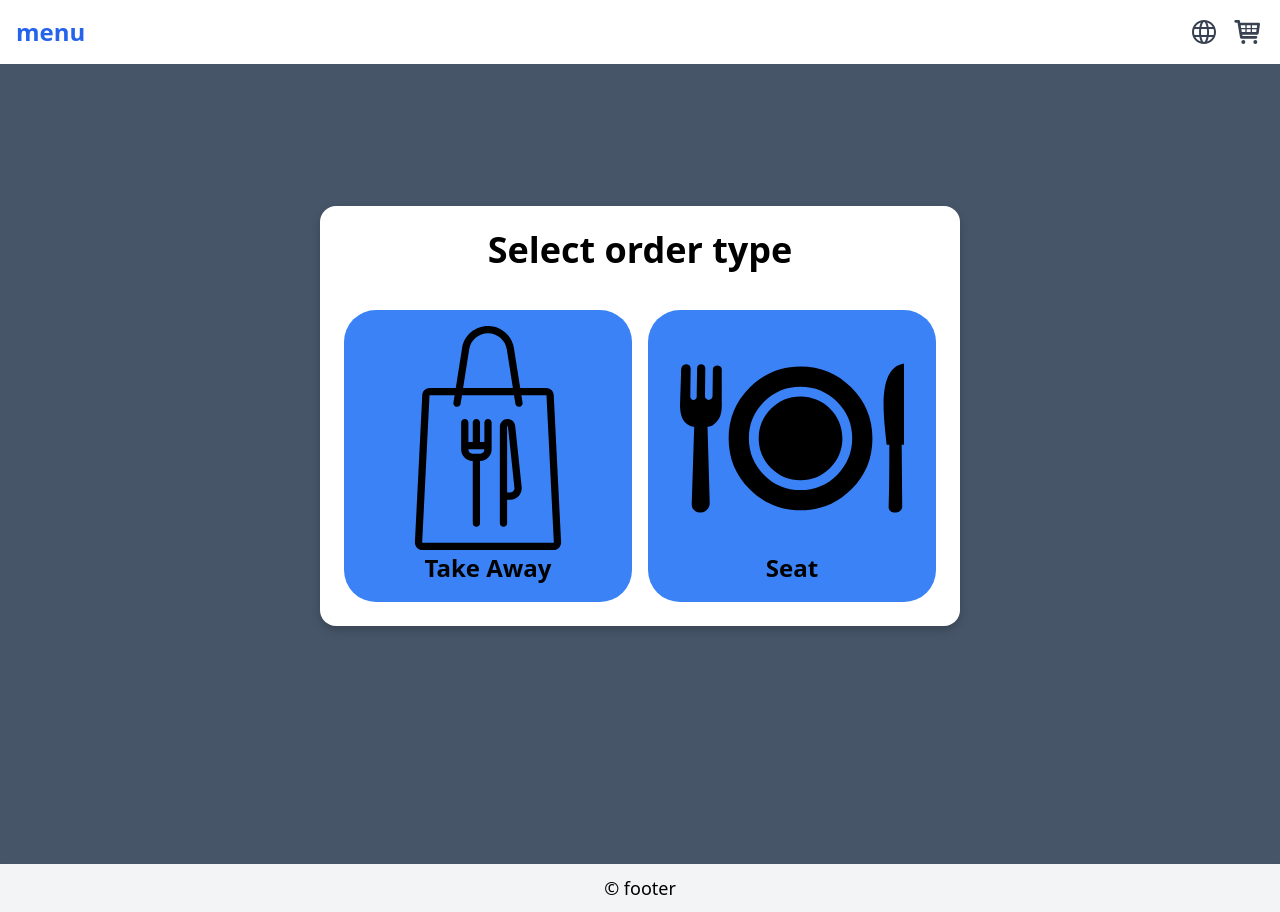
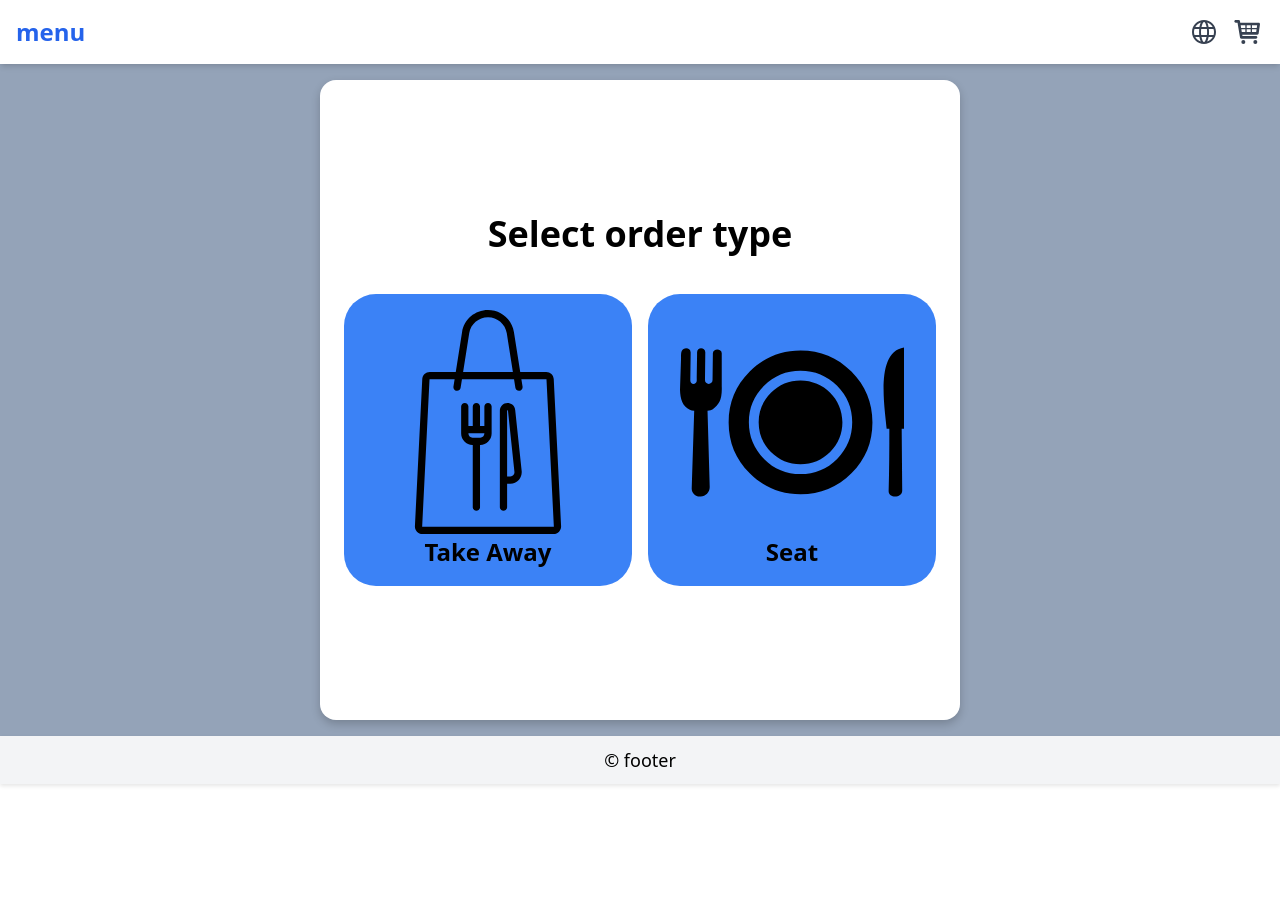
Before and after one commit to leen7awa/res, a React (Vite) app: page / in a window 1280 px wide. After the commit the page ends 800 px from the top, so only its background shows below. Built offline with nearby package versions, Linux system fonts and the light colour scheme.

Commit message:
change height

```diff
--- a/src/App.jsx
+++ b/src/App.jsx
@@ -61,18 +61,20 @@ function App() {
 
   return (
     <>
+    <div className="bg-slate-400">
       <Header />
       <Router>
         {/* <div className="h-screen sm:h-auto md:h-screen bg-cover bg-center flex justify-center items-center w-full sm:w-auto md:w-full bg-slate-600"> */}
-        <div className="h-screen sm:h-auto md:h-screen bg-cover bg-center flex justify-center items-center w-full sm:w-auto md:w-full bg-slate-600 pb-24">
+        {/* <div className="h-screen sm:h-auto md:h-screen bg-cover bg-center flex justify-center items-center w-full sm:w-auto md:w-full bg-slate-600"> */}
           <Routes>
             <Route path="/" element={<SeatingPage onSelectOption={handleSelectOption} />} />
             <Route path="/menu" element={<MenuPage addItemToCart={addItemToCart} cartItems={cartItems} />} />
             <Route path="/cart" element={<Cart cartItems={cartItems} setCartItems={setCartItems} />} />
           </Routes>
-        </div>
+        {/* </div> */}
       </Router>
       <Footer />
+      </div>
     </>
   );
 
--- a/src/components/cart/Checkout.jsx
+++ b/src/components/cart/Checkout.jsx
@@ -13,7 +13,8 @@ const Checkout = ({ setActiveTab }) => {
 
     return (
         <>
-            <div className="box mt-24 shadow-2xl shadow-blue-900">
+            {/* <div className="box mt-24 shadow-2xl shadow-blue-900"> */}
+            <div className="box mt-4 shadow-sm shadow-blue-900">
                 <div className="flex justify-between items-start">
                     <button className="self-start border-2 border-black px-4 rounded-2xl"
                         onClick={() => { setActiveTab('cart') }}>
@@ -44,7 +45,7 @@ const Checkout = ({ setActiveTab }) => {
                 </div>
 
 
-                <div className="flex flex-row max-w-[400px] justify-center items-center mx-auto gap-4 rounded-none px-2">
+                <div className="flex flex-row justify-center items-center mx-auto gap-4 rounded-none px-2 mt-8">
                     {/* <button
                         id="takeaway-btn"
                         className="button bg-blue-400"
--- a/src/components/cart/cartTable.jsx
+++ b/src/components/cart/cartTable.jsx
@@ -4,15 +4,16 @@ const CartTable = ({ groupedItems }) => {
     return (
         <div className="max-h-[350px] overflow-y-auto w-[100%]">
             <table className="table-auto">
-                {/* <thead className="sticky top-0 bg-slate-200">
-                <tr>
+                {/* <thead className="sticky top-0 bg-slate-200"> */}
+                <thead>
+                {/* <tr>
                     <th className="border border-gray-300 px-4 py-2">Item</th>
                     <th className="border border-gray-300 px-4 py-2">Quantity</th>
                     <th className="border border-gray-300 px-4 py-2">Extras</th>
                     <th className="border border-gray-300 px-4 py-2">Price per Item</th>
                     <th className="border border-gray-300 px-4 py-2">Final Price</th>
-                </tr>
-            </thead> */}
+                </tr> */}
+            </thead>
                 <tbody>
                     {groupedItems.map((item, index) => {
                         // Ensure price and quantity are numbers
@@ -36,7 +37,7 @@ const CartTable = ({ groupedItems }) => {
                                         <td className="py-0">
                                             {item.extras.map((extra, extraIndex) => (
                                                 extra.price > 0 && (
-                                                    <div key={extraIndex} className="mb-0">₪{extra.price}</div>
+                                                    <p key={extraIndex} className="mb-0">₪{extra.price}</p>
                                                 )
                                             ))}
                                         </td>
--- a/src/components/layout/MenuLayout3.jsx
+++ b/src/components/layout/MenuLayout3.jsx
@@ -51,7 +51,7 @@ const MenuLayout3 = ({ setChosenWindow, itemDetails, addItemToCart }) => {
 
     return (
         <>
-            <div className='overflow-y-auto flex flex-col items-center w-[100%]'>
+            <div className='overflow-y-auto flex flex-col items-center'>
 
                 <h2 className="text-2xl font-bold">{itemDetails.name} ₪{itemDetails.price}</h2>
                 {showConfirmation && (
--- a/src/pages/Cart.jsx
+++ b/src/pages/Cart.jsx
@@ -72,12 +72,11 @@ const Cart = ({ cartItems, setCartItems }) => {
                             </button>
                         ) : (
                             // <div className="w-20"></div>
-                            <>
-                                <h2 className="text-4xl font-bold mx-auto">
-                                    Cart
-                                </h2>
-                            </>
+                            <></>
                         )}
+                        <h2 className="text-4xl font-bold mx-auto">
+                            Cart
+                        </h2>
                         {/* <div className="w-20"></div> */}
                     </div>
                     <div className="flex flex-col items-center mt-auto">
@@ -119,7 +118,7 @@ const Cart = ({ cartItems, setCartItems }) => {
 
     return (
         <>
-            <div className="box max-w-screen h-[100%] items-center">
+            <div className="box items-center">
                 {renderCartWindows()}
             </div>
 
--- a/src/pages/Seating.jsx
+++ b/src/pages/Seating.jsx
@@ -14,7 +14,8 @@ const Seating = ({ onSelectOption }) => {
   };
 
   return (
-    <div className="box">
+    // <div className="box min-h-[40rem]">
+    <div className="box justify-center">
       <h2 className="text-4xl font-semibold">Select order type</h2>
       <div className="flex flex-row w-fit justify-center items-center mx-auto gap-4">
         <button
--- a/src/pages/button.css
+++ b/src/pages/button.css
@@ -30,7 +30,9 @@
   text-align: center;
   width: 90%;
   max-width: 40rem;
-  max-height: 40rem;
+  height: 40rem;
+  /* min-height: 40rem;
+  max-height: 40rem; */
   box-shadow: 0 4px 10px rgba(0, 0, 0, 0.2);
   background-color: white;
   display: flex;
```
